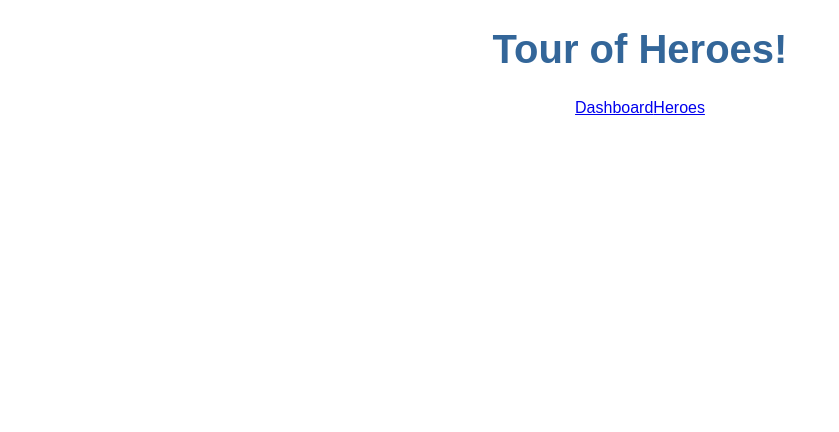
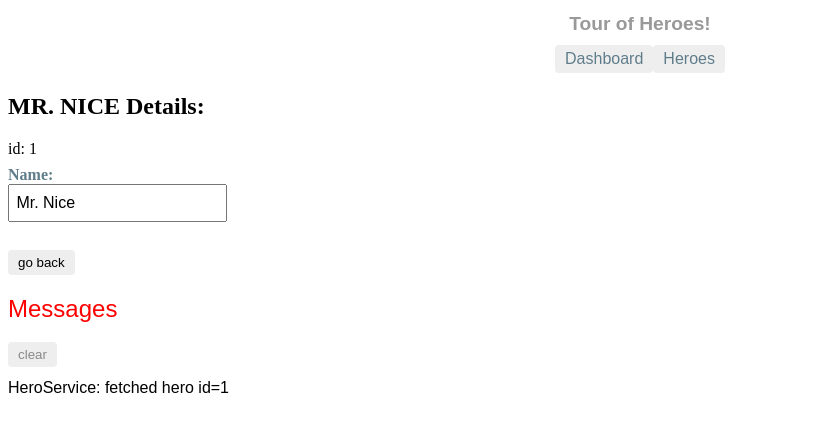
Before and after one commit to Tulkdan/tour-of-heroes, an Angular app: page /detail/1 in a window 1280 px wide. Before the commit this address led to /. Shown: the top 432 px of the page, without its empty margins (0-839 px from the left). Built offline with nearby package versions, Linux system fonts and the light colour scheme.

Commit message:
Added route for the hero details
Added an event after clicking on the hero to see his details.
Added a back button on hero-detail
Added a new service to get a hero with his id

```diff
--- a/src/app/app-routing.module.ts
+++ b/src/app/app-routing.module.ts
@@ -3,11 +3,13 @@
 
 import { HeroesComponent } from './heroes/heroes.component';
 import { DashboardComponent } from './dashboard/dashboard.component';
+import { HeroDetailComponent } from './hero-detail/hero-detail.component';
 
 const routes: Routes = [
   { path: '', redirectTo: '/dashboard', pathMatch: 'full' },
   { path: 'dashboard', component: DashboardComponent },
   { path: 'heroes', component: HeroesComponent },
+  { path: 'detail/:id', component: HeroDetailComponent },
 ];
 
 @NgModule({
--- a/src/app/app.component.css
+++ b/src/app/app.component.css
@@ -2,7 +2,14 @@
 h1 {
   color: #369;
   font-family: Arial, Helvetica, sans-serif;
-  font-size: 250%;
+  font-size: 1.2em;
+  color: #999;
+  margin-bottom: 0;
+}
+h2 {
+  font-size: 2em;
+  margin-top: 0;
+  padding-top: 0;
 }
 h2, h3 {
   color: #444;
@@ -20,3 +27,21 @@
 * {
   font-family: Arial, Helvetica, sans-serif;
 }
+nav a {
+  padding: 5px 10px;
+  text-decoration: none;
+  margin-top: 10px;
+  display: inline-block;
+  background-color: #eee;
+  border-radius: 4px;
+}
+nav a:visited, a:link {
+  color: #607d8b;
+}
+nav a:hover {
+  color: #039be5;
+  background-color: #cfd8dc;
+}
+nav a.active {
+  color: #039be5;
+}
--- a/src/app/dashboard/dashboard.component.html
+++ b/src/app/dashboard/dashboard.component.html
@@ -1,6 +1,6 @@
 <h3>Top Heroes</h3>
 <div class="grid grid-pad">
-  <a *ngFor="let hero of heroes" class="col-1-4">
+  <a *ngFor="let hero of heroes" class="col-1-4" routerLink="/detail/{{ hero.id }}">
     <div class="module hero">
       <h4>{{ hero.name }}</h4>
     </div>
--- a/src/app/hero-detail/hero-detail.component.css
+++ b/src/app/hero-detail/hero-detail.component.css
@@ -0,0 +1,31 @@
+/* HeroDetailComponent's private CSS styles */
+label {
+  display: inline-block;
+  width: 3em;
+  margin: .5em 0;
+  color: #607D8B;
+  font-weight: bold;
+}
+input {
+  height: 2em;
+  font-size: 1em;
+  padding-left: .4em;
+}
+button {
+  margin-top: 20px;
+  font-family: Arial;
+  background-color: #eee;
+  border: none;
+  padding: 5px 10px;
+  border-radius: 4px;
+  cursor: pointer;
+  cursor: hand;
+}
+button:hover {
+  background-color: #cfd8dc;
+}
+button:disabled {
+  background-color: #eee;
+  color: #ccc;
+  cursor: auto;
+}
--- a/src/app/hero-detail/hero-detail.component.html
+++ b/src/app/hero-detail/hero-detail.component.html
@@ -7,3 +7,4 @@
     </label>
   </div>
 </div>
+<button (click)="goBack()">go back</button>
--- a/src/app/hero-detail/hero-detail.component.ts
+++ b/src/app/hero-detail/hero-detail.component.ts
@@ -1,5 +1,9 @@
 import { Component, OnInit, Input } from '@angular/core';
+import { ActivatedRoute } from '@angular/router';
+import { Location } from '@angular/common';
+
 import { Hero } from '../hero';
+import { HeroService } from '../hero.service';
 
 @Component({
   selector: 'app-hero-detail',
@@ -7,11 +11,26 @@
   styleUrls: ['./hero-detail.component.css']
 })
 export class HeroDetailComponent implements OnInit {
-  @Input() hero: Hero;
+  hero: Hero;
 
-  constructor() { }
+  constructor(
+    private route: ActivatedRoute,
+    private heroService: HeroService,
+    private location: Location
+  ) { }
 
   ngOnInit() {
+    this.getHero();
+  }
+
+  getHero(): void {
+    const id = +this.route.snapshot.paramMap.get('id');
+    this.heroService.getHero(id)
+      .subscribe(hero => this.hero = hero);
+  }
+
+  goBack(): void {
+    this.location.back();
   }
 
 }
--- a/src/app/hero.service.ts
+++ b/src/app/hero.service.ts
@@ -16,4 +16,9 @@
     this.messageService.add('HeroService: fetched heroes');
     return of(HEROES);
   }
+
+  getHero(id: number): Observable<Hero> {
+    this.messageService.add(`HeroService: fetched hero id=${id}`);
+    return of(HEROES.find(hero => hero.id === id));
+  }
 }
--- a/src/app/heroes/heroes.component.html
+++ b/src/app/heroes/heroes.component.html
@@ -1,9 +1,7 @@
 <h2>My Heroes</h2>
 
 <ul class="heroes">
-  <li *ngFor="let hero of heroes" (click)="onSelect(hero)" [class.selected]="hero === selectedHero">
+  <li *ngFor="let hero of heroes" routerLink="/detail/{{ hero.id }}">
     <span class="badge">{{ hero.id }}</span> {{ hero.name }}
   </li>
 </ul>
-
-<app-hero-detail [hero]="selectedHero"></app-hero-detail>
--- a/src/app/heroes/heroes.component.ts
+++ b/src/app/heroes/heroes.component.ts
@@ -9,16 +9,11 @@
 })
 export class HeroesComponent implements OnInit {
   heroes: Hero[];
-  selectedHero: Hero;
 
   constructor(private heroService: HeroService) { }
 
   ngOnInit() {
     this.getHeroes();
-  }
-
-  onSelect(hero: Hero): void {
-    this.selectedHero = hero;
   }
 
   getHeroes(): void {
```
